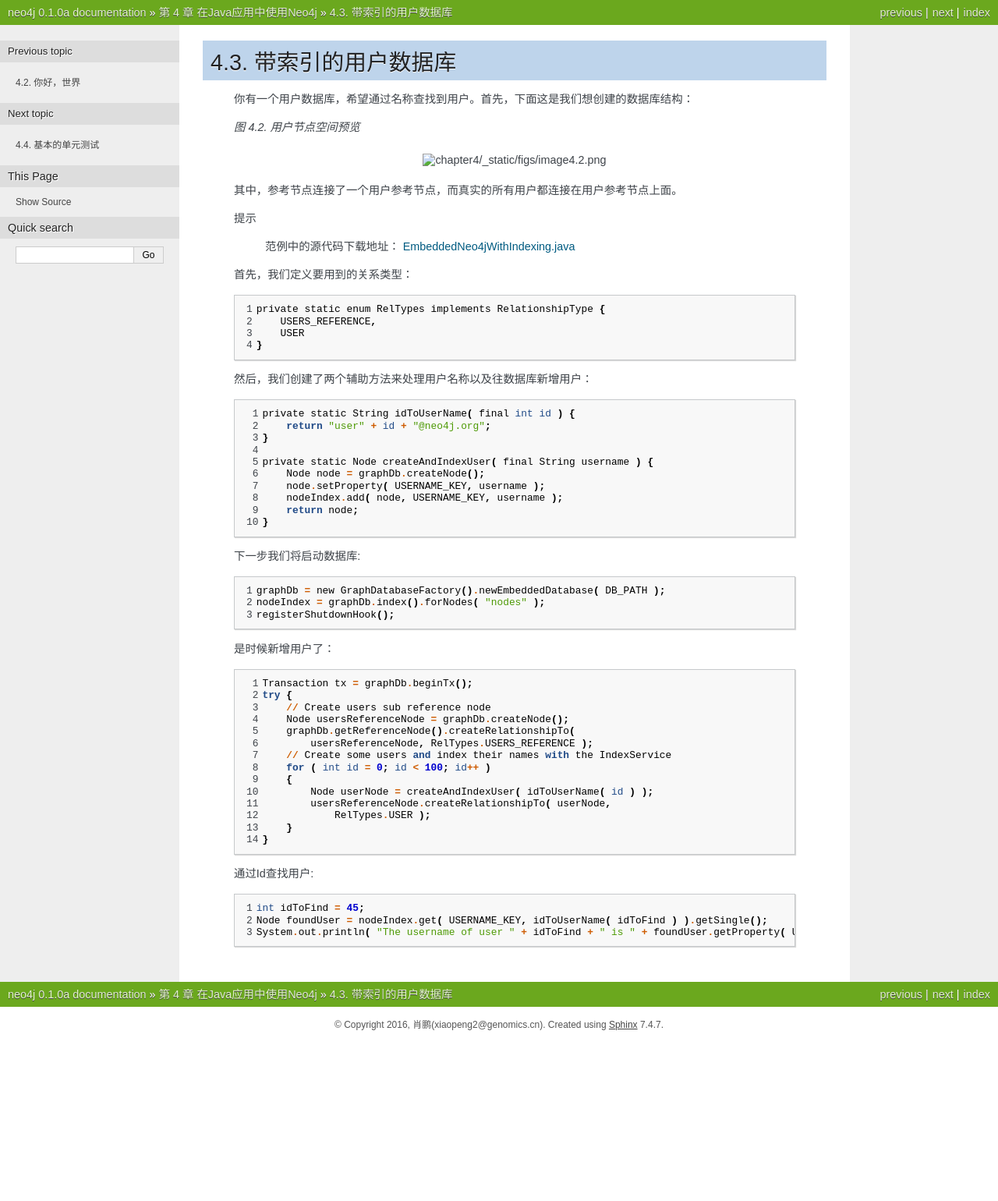
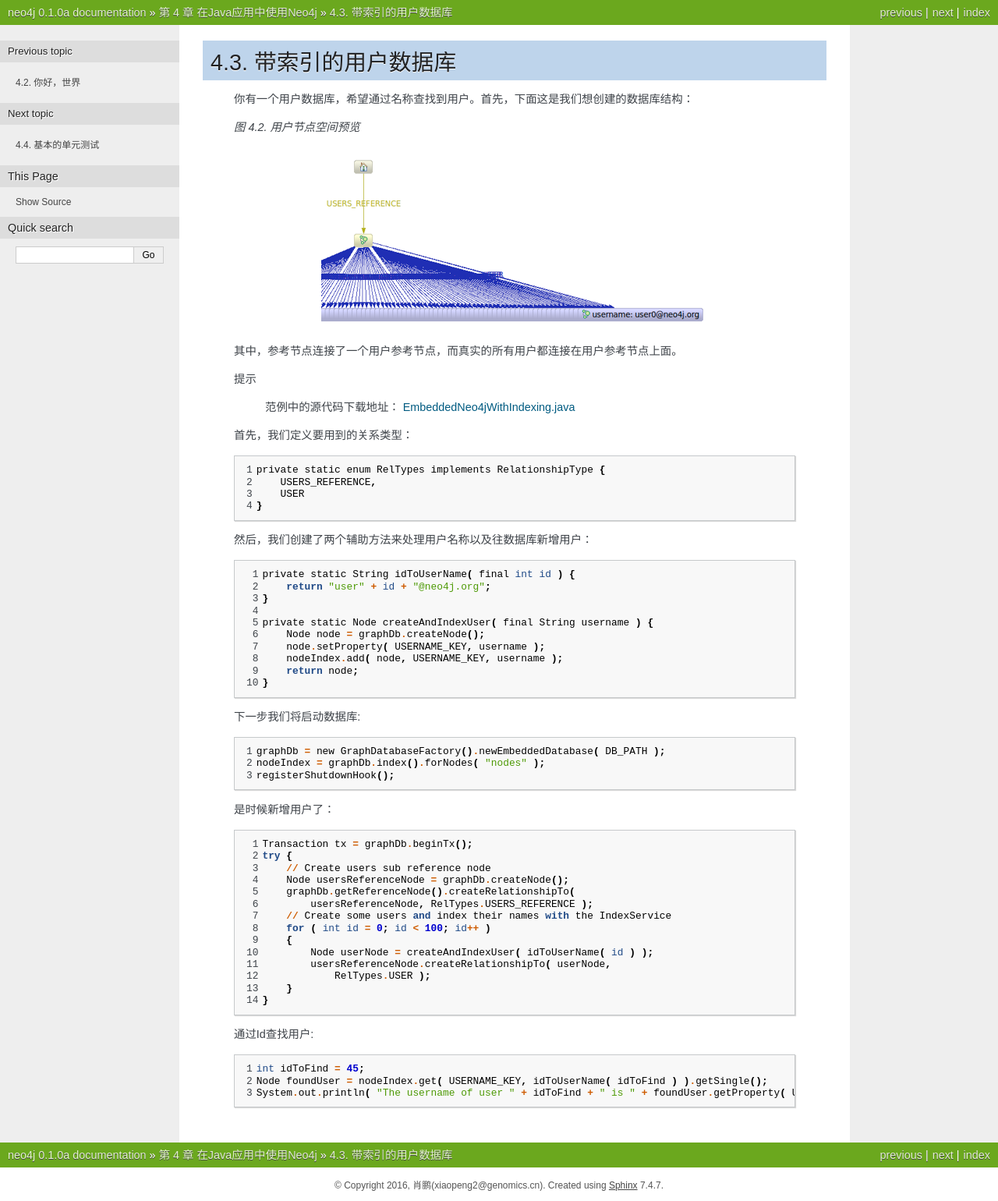
Before and after one commit to PaddyXiao/neo4j-docs, a Sphinx documentation site: the page built from docs/source/chapter4/chapter4_3.rst, in a window 1280 px wide. Shown: the whole page at 78% size. Built offline with Sphinx 7.4.7, drawn with Linux system fonts in a browser that asks for light colours; before the commit the page ends 1334 px from its top, so only the background shows below that.

Commit message:
modify chapter4_3 & chapter4_4

```diff
--- a/docs/source/chapter4/chapter4_2.rst
+++ b/docs/source/chapter4/chapter4_2.rst
@@ -5,7 +5,7 @@
 
     正这里可以学习如何创建和访问节点和关系。关于建立工程环境的信息，请参考：:ref:`第 4.1 节 将Neo4j引入到你的项目工程中 <chapter4_1_index>`。
 
-    从:ref:`第 2.1 节 什么是图数据库 <chapter2_1_index>`中，我们还记得，一个Neo4j图数据库由以下几部分组成：
+    从 :ref:`第 2.1 节 什么是图数据库 <chapter2_1_index>` 中，我们还记得，一个Neo4j图数据库由以下几部分组成：
 
     - 相互关联的节点
     - 有一定的关系存在
--- a/docs/source/chapter4/chapter4_3.rst
+++ b/docs/source/chapter4/chapter4_3.rst
@@ -7,7 +7,7 @@
 
     `图 4.2. 用户节点空间预览`
 
-    .. figure:: _static/figs/image4.2.png
+    .. figure:: ../_static/figs/image4.2.png
 
     其中，参考节点连接了一个用户参考节点，而真实的所有用户都连接在用户参考节点上面。
 
--- a/docs/source/chapter4/chapter4_4.rst
+++ b/docs/source/chapter4/chapter4_4.rst
@@ -5,7 +5,7 @@
 
     Neo4j的单元测试的基本模式通过下面的范例来阐释。
 
-    要访问Neo4j测试功能，你应该把neo4j-kernel 'tests.jar'新增到你的类路径中。你可以从Maven Central: `org.neo4j:neo4j-kernel <http://search.maven.org/>`_下载到需要的jars。
+    要访问Neo4j测试功能，你应该把neo4j-kernel 'tests.jar'新增到你的类路径中。你可以从Maven Central: `org.neo4j:neo4j-kernel <http://search.maven.org/>`_ 下载到需要的jars。
 
     使用Maven作为一个依赖管理，你通常会正pom.xml中增加依赖配置：
 
```
Also changed, not shown: 13 other files.
